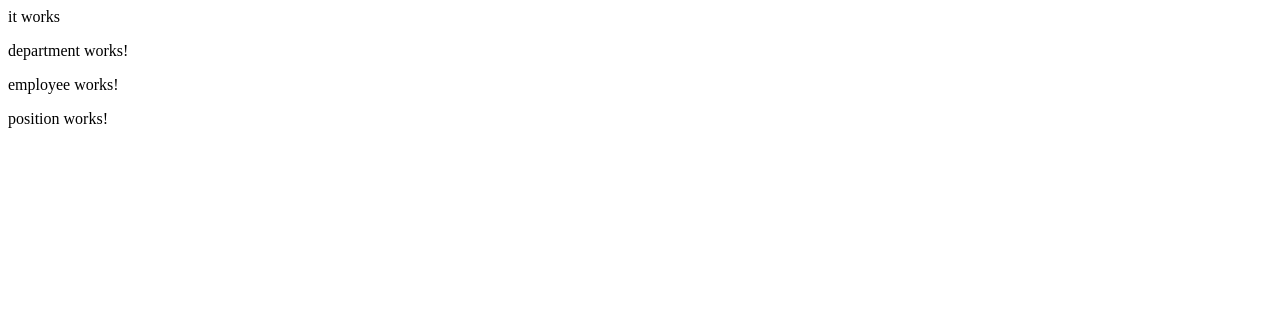
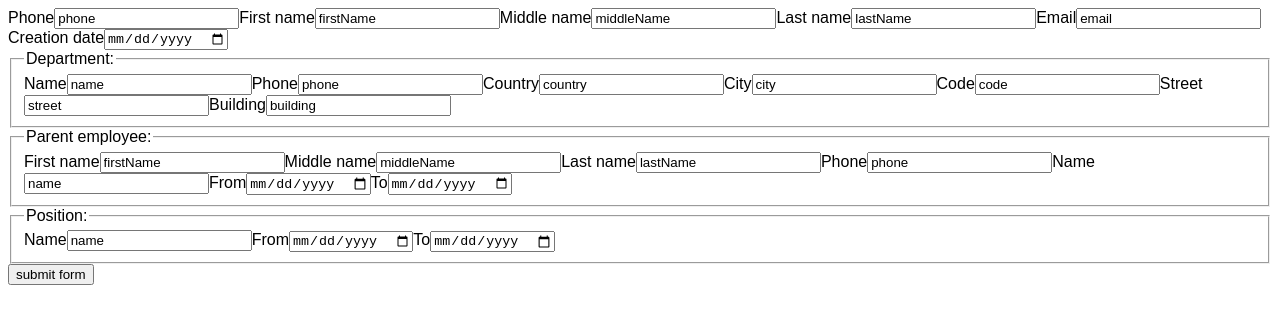
Before and after one commit to Bwca/demo_angular-typed-reactive-form, an Angular app: page / in a window 1280 px wide. Shown: the top 324 px of the page. Built offline with nearby package versions, Linux system fonts and the light colour scheme.

Commit message:
Finished with the form skeleton

```diff
--- a/src/app/demo-typed-form/components/address/address.component.html
+++ b/src/app/demo-typed-form/components/address/address.component.html
@@ -1 +1,25 @@
-<p>address works!</p>
+<app-form-input
+  [inputFormControl]="addressForm.get('country')"
+  type="text"
+  label="Country"
+></app-form-input>
+<app-form-input
+  [inputFormControl]="addressForm.get('city')"
+  type="text"
+  label="City"
+></app-form-input>
+<app-form-input
+  [inputFormControl]="addressForm.get('code')"
+  type="text"
+  label="Code"
+></app-form-input>
+<app-form-input
+  [inputFormControl]="addressForm.get('street')"
+  type="text"
+  label="Street"
+></app-form-input>
+<app-form-input
+  [inputFormControl]="addressForm.get('building')"
+  type="text"
+  label="Building"
+></app-form-input>
--- a/src/app/demo-typed-form/components/department/department.component.html
+++ b/src/app/demo-typed-form/components/department/department.component.html
@@ -1 +1,13 @@
-<p>department works!</p>
+<app-form-input
+  [inputFormControl]="departmentForm.get('name')"
+  type="text"
+  label="Name"
+></app-form-input>
+
+<app-form-input
+  [inputFormControl]="departmentForm.get('phone')"
+  type="text"
+  label="Phone"
+></app-form-input>
+
+<app-address [addressForm]="departmentForm.get('address')"></app-address>
--- a/src/app/demo-typed-form/components/employee/employee.component.html
+++ b/src/app/demo-typed-form/components/employee/employee.component.html
@@ -1 +1,25 @@
-<p>employee works!</p>
+<app-form-input
+  [inputFormControl]="employeeForm.get('firstName')"
+  type="text"
+  label="First name"
+></app-form-input>
+
+<app-form-input
+  [inputFormControl]="employeeForm.get('middleName')"
+  type="text"
+  label="Middle name"
+></app-form-input>
+
+<app-form-input
+  [inputFormControl]="employeeForm.get('lastName')"
+  type="text"
+  label="Last name"
+></app-form-input>
+
+<app-form-input
+  [inputFormControl]="employeeForm.get('phone')"
+  type="text"
+  label="Phone"
+></app-form-input>
+
+<app-position [positionForm]="employeeForm.get('position')"></app-position>
--- a/src/app/demo-typed-form/components/position/position.component.html
+++ b/src/app/demo-typed-form/components/position/position.component.html
@@ -1 +1,18 @@
-<p>position works!</p>
+
+  <app-form-input
+    [inputFormControl]="positionForm.get('name')"
+    type="text"
+    label="Name"
+  ></app-form-input>
+
+  <app-form-input
+    [inputFormControl]="positionForm.get('actualFrom')"
+    type="date"
+    label="From"
+  ></app-form-input>
+
+  <app-form-input
+    [inputFormControl]="positionForm.get('actualTo')"
+    type="date"
+    label="To"
+  ></app-form-input>
--- a/src/app/demo-typed-form/components/position/position.component.ts
+++ b/src/app/demo-typed-form/components/position/position.component.ts
@@ -1,6 +1,6 @@
 import {Component, Input, OnInit} from '@angular/core';
 import {TypedFormGroup} from '../../../typed-reactive-form/models/typed-form-group.model';
-import {Employee} from '../../models/employee.dto';
+import {Position} from '../../models/employee.dto';
 
 @Component({
   selector: 'app-position',
--- a/src/app/demo-typed-form/demo-typed-form.component.html
+++ b/src/app/demo-typed-form/demo-typed-form.component.html
@@ -1,11 +1,56 @@
-it works
+<form [formGroup]="employeeFormGroup" (ngSubmit)="onFormSubmit()">
 
-<form [formGroup]="employeeFormGroup">
+  <app-form-input
+    [inputFormControl]="employeeFormGroup.get('phone')"
+    type="text"
+    label="Phone"
+  ></app-form-input>
 
-  <app-department [departmentForm]="employeeFormGroup.get('department')"></app-department>
+  <app-form-input
+    [inputFormControl]="employeeFormGroup.get('firstName')"
+    type="text"
+    label="First name"
+  ></app-form-input>
 
-  <app-employee [employeeForm]="employeeFormGroup.get('parentEmployee')"></app-employee>
+  <app-form-input
+    [inputFormControl]="employeeFormGroup.get('middleName')"
+    type="text"
+    label="Middle name"
+  ></app-form-input>
 
-  <app-position [positionForm]="employeeFormGroup.get('position')"></app-position>
+  <app-form-input
+    [inputFormControl]="employeeFormGroup.get('lastName')"
+    type="text"
+    label="Last name"
+  ></app-form-input>
+
+  <app-form-input
+    [inputFormControl]="employeeFormGroup.get('email')"
+    type="text"
+    label="Email"
+  ></app-form-input>
+
+  <app-form-input
+    [inputFormControl]="employeeFormGroup.get('creationDate')"
+    type="date"
+    label="Creation date"
+  ></app-form-input>
+
+  <fieldset>
+    <legend>Department:</legend>
+    <app-department [departmentForm]="employeeFormGroup.get('department')"></app-department>
+  </fieldset>
+
+  <fieldset>
+    <legend>Parent employee:</legend>
+    <app-employee [employeeForm]="employeeFormGroup.get('parentEmployee')"></app-employee>
+  </fieldset>
+
+  <fieldset>
+    <legend>Position:</legend>
+    <app-position [positionForm]="employeeFormGroup.get('position')"></app-position>
+  </fieldset>
+
+  <input type="submit" value="submit form" />
 
 </form>
--- a/src/app/demo-typed-form/demo-typed-form.component.ts
+++ b/src/app/demo-typed-form/demo-typed-form.component.ts
@@ -25,4 +25,8 @@ export class DemoTypedFormComponent implements OnInit {
     this.employeeFormGroup = this.formBuilder.buildFormGroupFromConfig<EmployeeDto>(FORM_CONFIG);
   }
 
+  public onFormSubmit():void{
+    console.log('submitted')
+  }
+
 }
--- a/src/app/demo-typed-form/demo-typed-form.module.ts
+++ b/src/app/demo-typed-form/demo-typed-form.module.ts
@@ -6,6 +6,7 @@ import { DepartmentComponent } from './components/department/department.componen
 import { AddressComponent } from './components/address/address.component';
 import { EmployeeComponent } from './components/employee/employee.component';
 import { PositionComponent } from './components/position/position.component';
+import { FormInputComponent } from './shared/form-input/form-input.component';
 
 
 @NgModule({
@@ -14,7 +15,8 @@ import { PositionComponent } from './components/position/position.component';
     DepartmentComponent,
     AddressComponent,
     EmployeeComponent,
-    PositionComponent],
+    PositionComponent,
+    FormInputComponent],
   imports: [
     CommonModule,
     ReactiveFormsModule
--- /dev/null
+++ b/src/app/demo-typed-form/shared/form-input/form-input.component.ts
@@ -0,0 +1,27 @@
+import {Component, Input, OnInit} from '@angular/core';
+import {FormControl} from '@angular/forms';
+
+@Component({
+  selector: 'app-form-input',
+  template: `
+    <label>
+      <span>{{label}}</span>
+      <input [formControl]="inputFormControl" [type]="type"/>
+    </label>
+  `,
+  styleUrls: ['./form-input.component.scss']
+})
+export class FormInputComponent implements OnInit {
+
+
+  @Input() public inputFormControl: FormControl;
+  @Input() public label: string;
+  @Input() public type: string;
+
+  constructor() {
+  }
+
+  ngOnInit(): void {
+  }
+
+}
--- a/src/app/typed-reactive-form/models/typed-form-group.model.ts
+++ b/src/app/typed-reactive-form/models/typed-form-group.model.ts
@@ -1,10 +1,10 @@
 import {AbstractControl, FormArray, FormGroup} from '@angular/forms';
-import { Observable } from 'rxjs';
+import {Observable} from 'rxjs';
 
 
 export interface TypedFormGroup<T> extends FormGroup {
   value: Partial<T>;
-  valueChanges: Observable<T>;
+  valueChanges: Observable<Partial<T>>;
 
   setValue(val: T): void;
 
--- a/src/styles.scss
+++ b/src/styles.scss
@@ -1 +1,5 @@
 /* You can add global styles to this file, and also import other style files */
+
+html, body{
+  font-family: Arial, Helvetica, sans-serif;
+}
```
Also changed, not shown: src/app/demo-typed-form/shared/form-input/form-input.component.scss (added), 1 other file (tests, documents, lock files or other folders).
